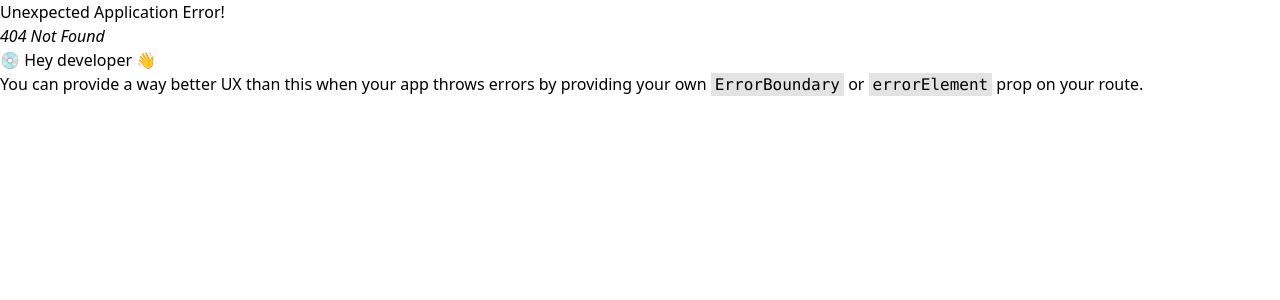
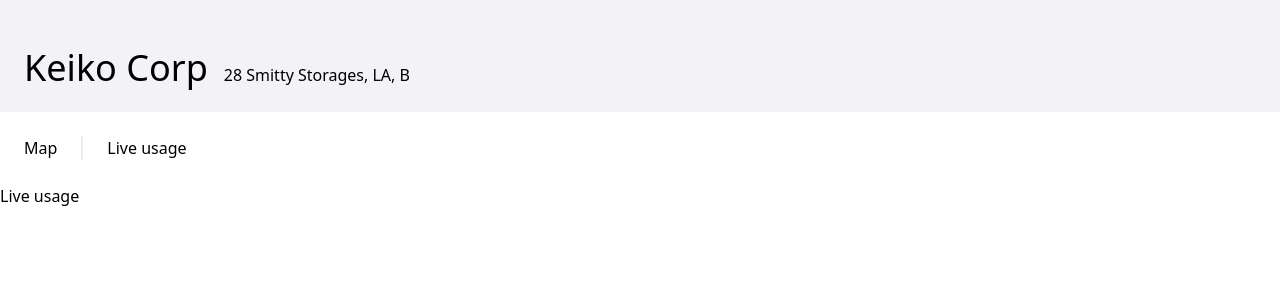
Before and after one commit to dzajlopment/silesian-cyber-hackathon-2024, a React (Vite) app: page /live-usage in a window 1280 px wide. Before the commit this address had no page. Shown: the top 300 px of the page. Built offline with nearby package versions, Linux system fonts and the light colour scheme.

Commit message:
Create live usage screen

```diff
--- /dev/null
+++ b/src/_features/live-usage/LiveUsageScreen.tsx
@@ -0,0 +1,3 @@
+export const LiveUsageScreen = () => {
+  return <h1>Live usage</h1>;
+};
--- a/src/main.tsx
+++ b/src/main.tsx
@@ -3,6 +3,7 @@ import ReactDOM from 'react-dom/client';
 import './index.css';
 import {createBrowserRouter, RouterProvider} from 'react-router-dom';
 import {RootLayout} from './_layout/RootLayout.tsx';
+import {LiveUsageScreen} from './_features/live-usage/LiveUsageScreen.tsx';
 
 const router = createBrowserRouter([
   {
@@ -12,6 +13,10 @@ const router = createBrowserRouter([
       {
         path: 'map',
         element: <h1>Map</h1>,
+      },
+      {
+        path: 'live-usage',
+        element: <LiveUsageScreen />,
       },
     ],
   },
--- a/src/navigation/RootNavigation.tsx
+++ b/src/navigation/RootNavigation.tsx
@@ -9,6 +9,10 @@ const routes: RootNavigationRoute[] = [
   {
     title: 'Map',
     to: '/map',
+  },
+  {
+    title: 'Live usage',
+    to: '/live-usage',
   },
 ];
 
```
